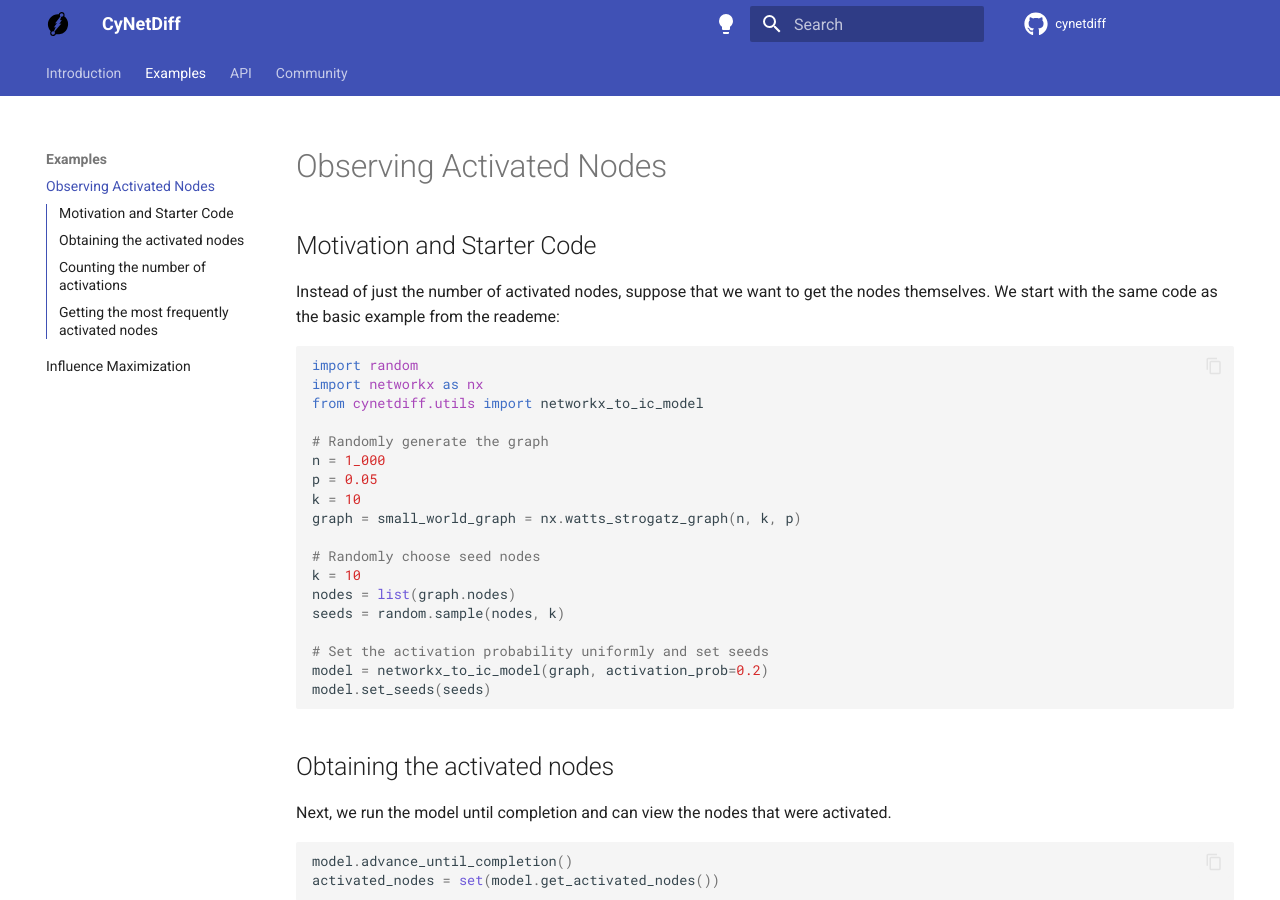
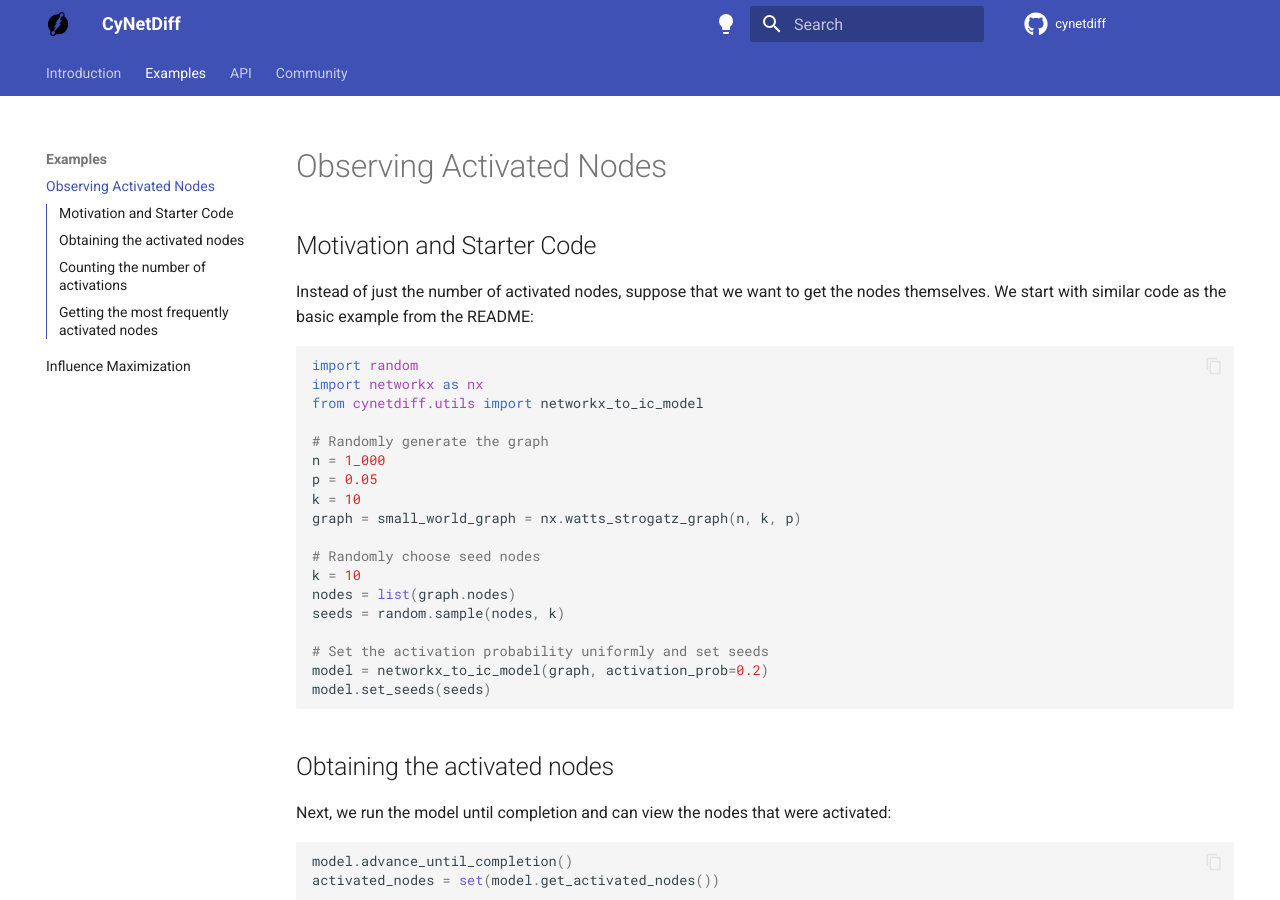
Before and after one commit to eliotwrobson/CyNetDiff, an MkDocs documentation site: the page built from docs/examples/activated.md, in a window 1280 px wide and 900 px high. Built offline with MkDocs 1.6.1 and Material for MkDocs 9.7.7, drawn with Linux system fonts in a browser that asks for light colours; comment, search, counter and statistics services are not loaded.

Commit message:
Did annoying rename and fixed typos

````diff
--- a/docs/examples/activated.md
+++ b/docs/examples/activated.md
@@ -3,8 +3,8 @@
 ## Motivation and Starter Code
 
 Instead of just the number of activated nodes, suppose that we want
-to get the nodes themselves. We start with the same code as the basic
-example from the reademe:
+to get the nodes themselves. We start with similar code as the basic
+example from the README:
 
 ```python
 import random
@@ -30,7 +30,7 @@
 ## Obtaining the activated nodes
 
 Next, we run the model until completion and can view the
-nodes that were activated.
+nodes that were activated:
 
 ```python
 model.advance_until_completion()
--- a/pyproject.toml
+++ b/pyproject.toml
@@ -1,6 +1,6 @@
 [tool.poetry]
 name = "cynetdiff"
-version = "0.1.11"
+version = "0.1.12"
 description = "A fast network diffusion library"
 authors = ["Eliot W. Robson <eliot.robson24@gmail.com>"]
 license = "MIT"
````
Also changed, not shown: docs/CODE_OF_CONDUCT.md (renamed from docs/code_of_conduct.md), docs/CONTRIBUTING.md (renamed from docs/contributing.md).
